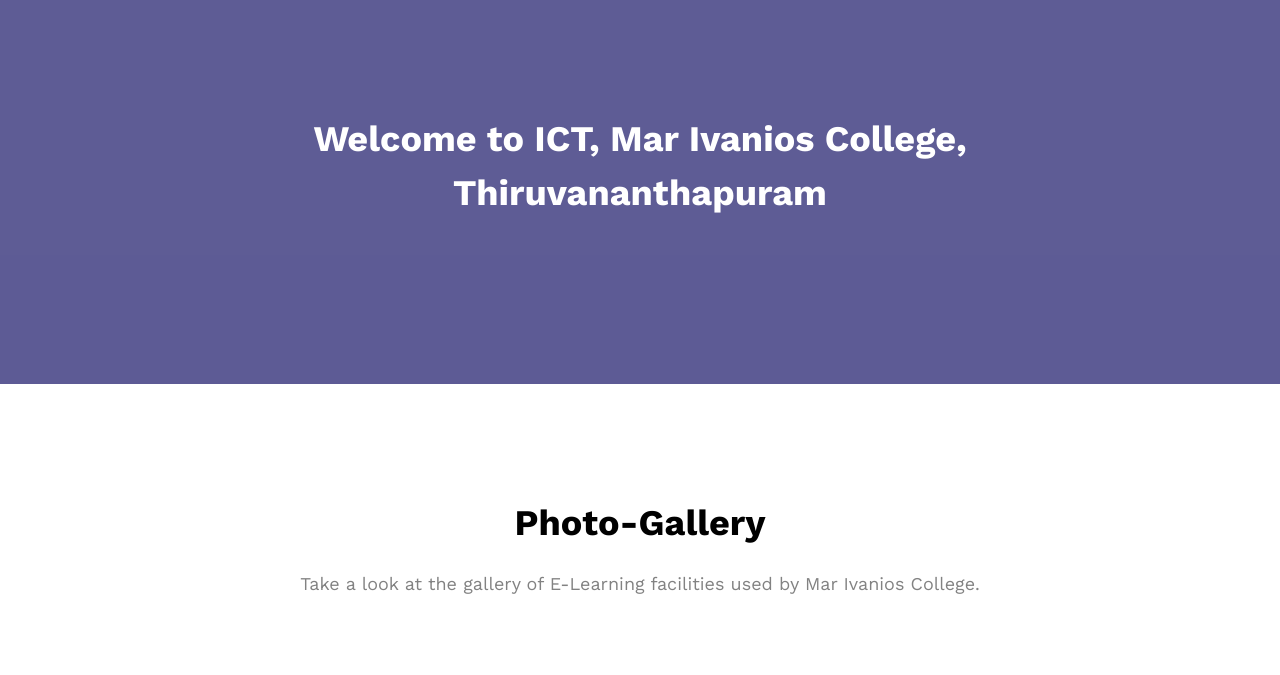
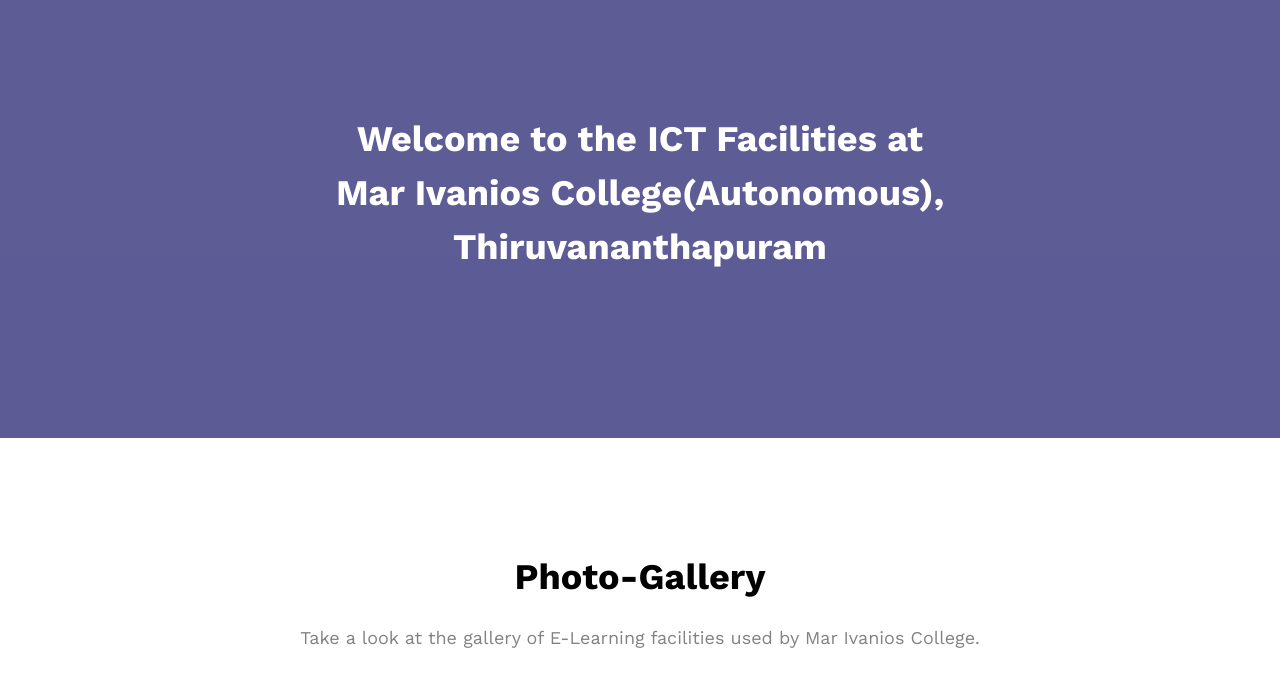
Before and after one commit to beenathomas/ict, a plain HTML site: page index.html in a window 1280 px wide. Shown: the top 675 px of the page. Drawn offline with nearby package versions, Linux system fonts and the light colour scheme; files whose address does not match are found by name.

Commit message:
Update index.html

```diff
--- a/index.html
+++ b/index.html
@@ -3,7 +3,7 @@
 	<head>
 	<meta charset="utf-8">
 	<meta http-equiv="X-UA-Compatible" content="IE=edge">
-	<title>Run &mdash; ICT, Mar Ivanios College,TVPM</title>
+	<title>ICT, Mar Ivanios College,TVPM</title>
 	<meta name="viewport" content="width=device-width, initial-scale=1">
 	<meta name="author" content="freehtml5.co" />
 
@@ -61,7 +61,7 @@
 		<div class="container">
 			<div class="row animate-box">
 				<div class="col-md-8 col-md-offset-2 text-center fh5co-heading">
-					<h2>Welcome to ICT, Mar Ivanios College, Thiruvananthapuram</h2>
+					<h2>Welcome to the ICT Facilities at <br> Mar Ivanios College(Autonomous), Thiruvananthapuram</h2>
 				</div>
 			</div>
 		</div>
```
